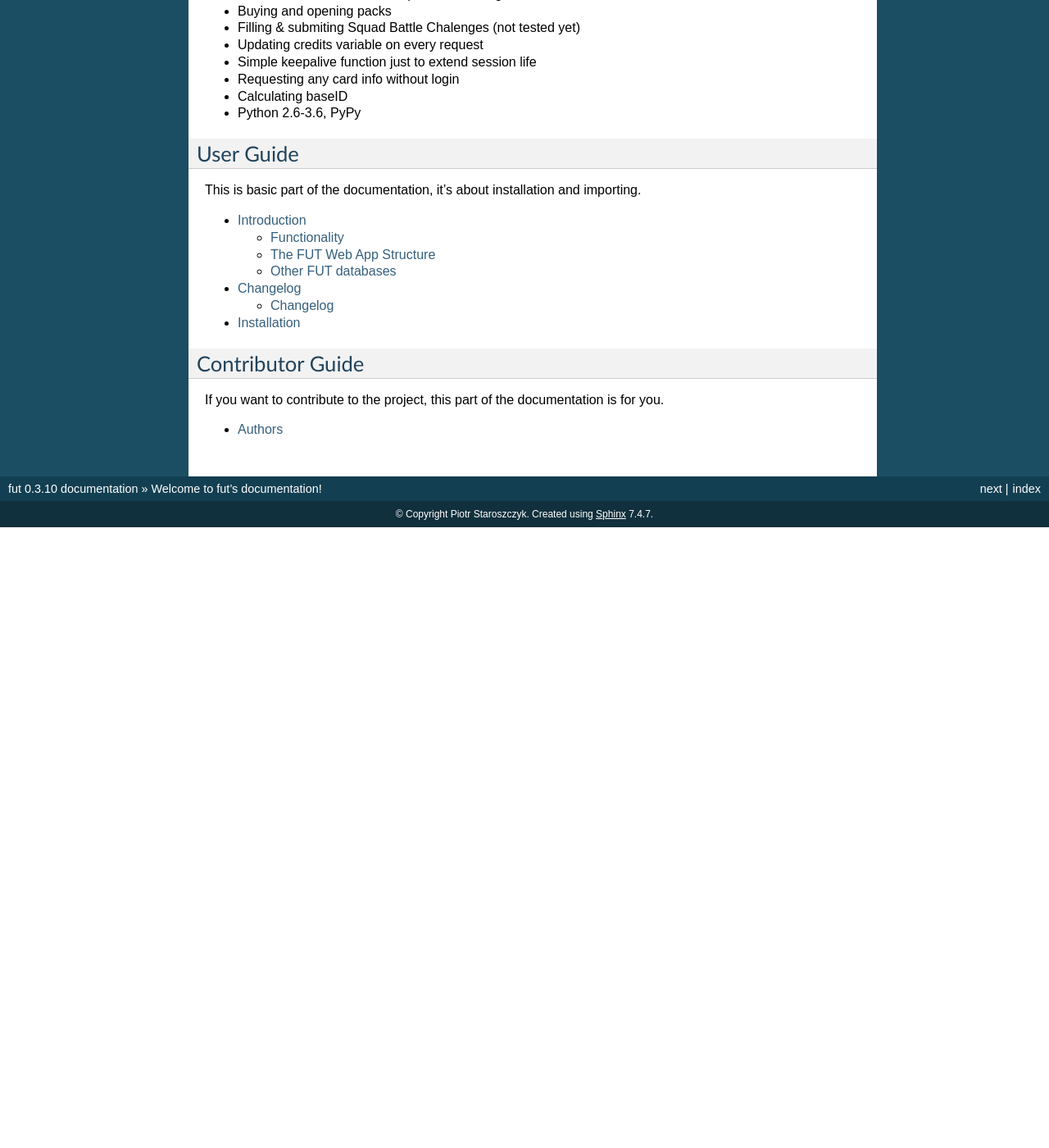
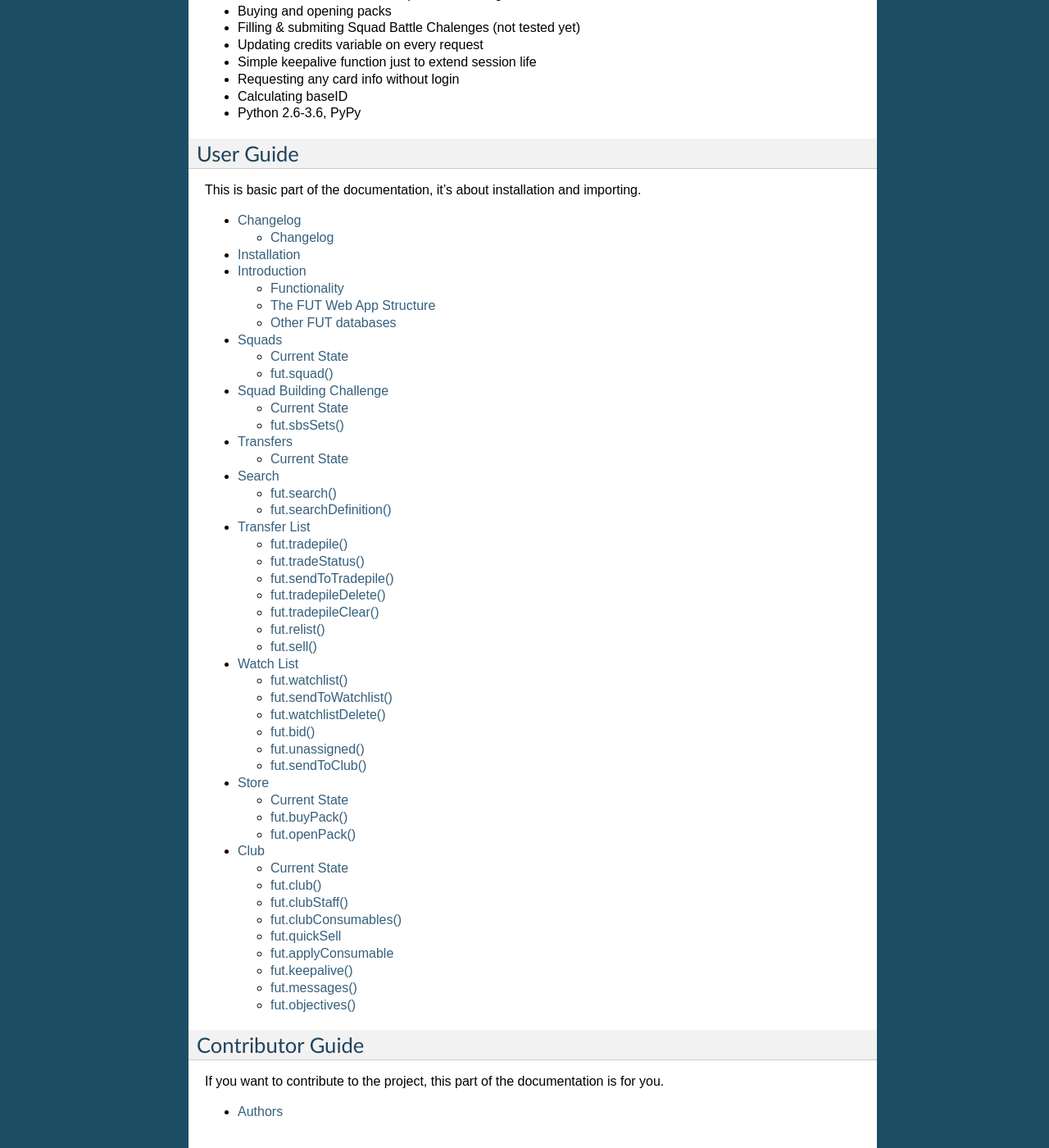
Before and after one commit to futapi/fut, a Sphinx documentation site: the page built from docs/index.rst, in a window 1280 px wide and 1400 px high, scrolled down 483 px. Shown: the whole window at 82% size. Built offline with Sphinx 7.4.7, drawn with Linux system fonts in a browser that asks for light colours; before the commit the page ends 1126 px from its top, so only the background shows below that; some of the changed text lies outside the part shown.

Commit message:
attach club, sbc, store, squad, transfers

```diff
--- a/docs/index.rst
+++ b/docs/index.rst
@@ -67,9 +67,14 @@ This is basic part of the documentation, it's about installation and importing.
 .. toctree::
    :maxdepth: 2
 
-   user/introduction
    user/changelog
    user/install
+   user/introduction
+   user/squads
+   user/squadBuildingChallenges
+   user/transfers
+   user/store
+   user/club
 
 
 .. API Documentation
```
Also changed, not shown: docs/user/club.md (renamed from docs/club.md), docs/user/squadBuildingChallenges.md (renamed from docs/squadBuildingChallenges.md), docs/user/squads.md (renamed from docs/squads.md), docs/user/store.md (renamed from docs/store.md), docs/user/transfers.md (renamed from docs/transfers.md).
